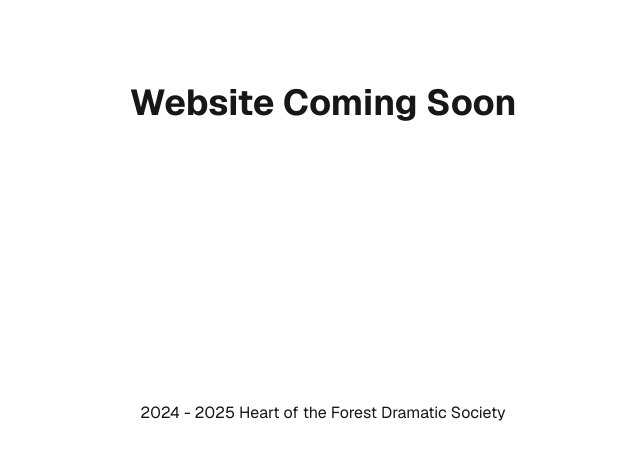
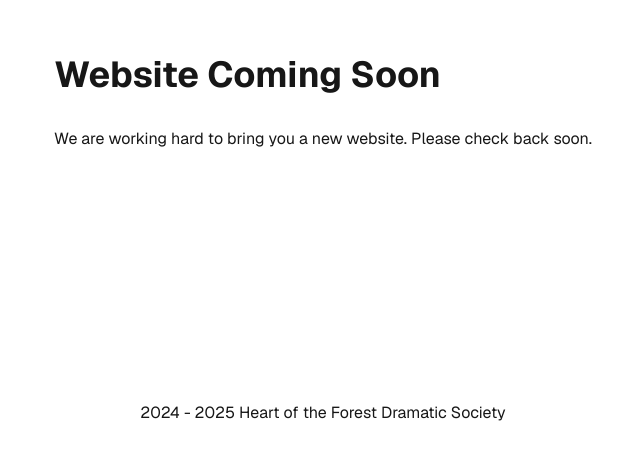
Before and after one commit to Heart-of-the-Forest-Dramatic-Society/hotf-website, a Next.js app: page / in a window 1280 px wide. Shown: the part 297-756 px from the top of the page, without its empty margins (317-957 px from the left). Built offline with nearby package versions, Linux system fonts and the light colour scheme.

Commit message:
Add message to Home component indicating website is under construction

```diff
--- a/app/page.tsx
+++ b/app/page.tsx
@@ -3,6 +3,10 @@
     <div className="font-sans grid grid-rows-[20px_1fr_20px] items-center justify-items-center min-h-screen p-8 pb-20 gap-16 sm:p-20">
       <main className="flex flex-col gap-[32px] row-start-2 items-center sm:items-start">
         <h1 className="text-4xl font-bold">Website Coming Soon</h1>
+        <p>
+          We are working hard to bring you a new website. Please check back
+          soon.
+        </p>
       </main>
       <footer className="row-start-3 flex gap-[24px] flex-wrap items-center justify-center">
         <p>
```
